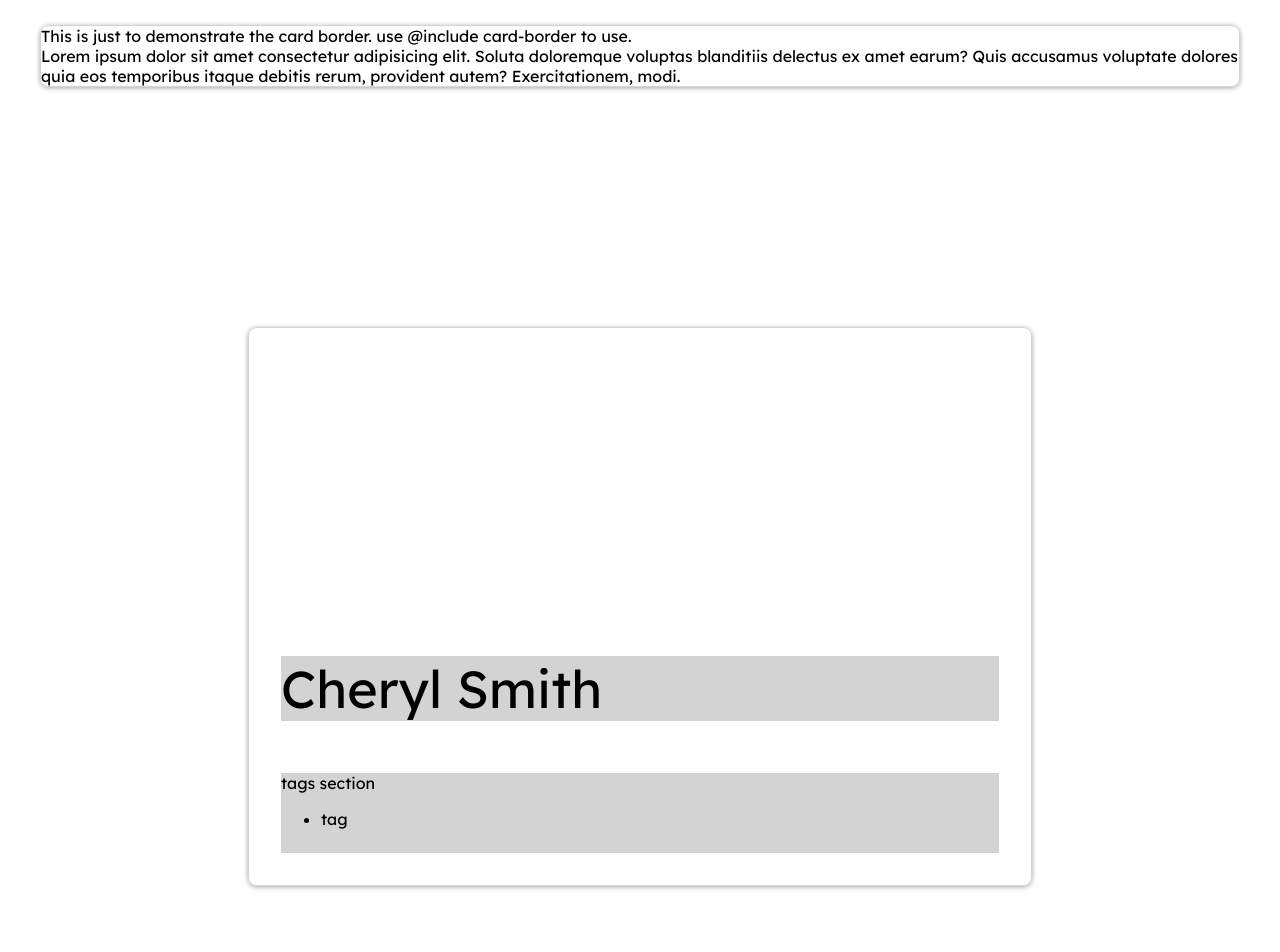
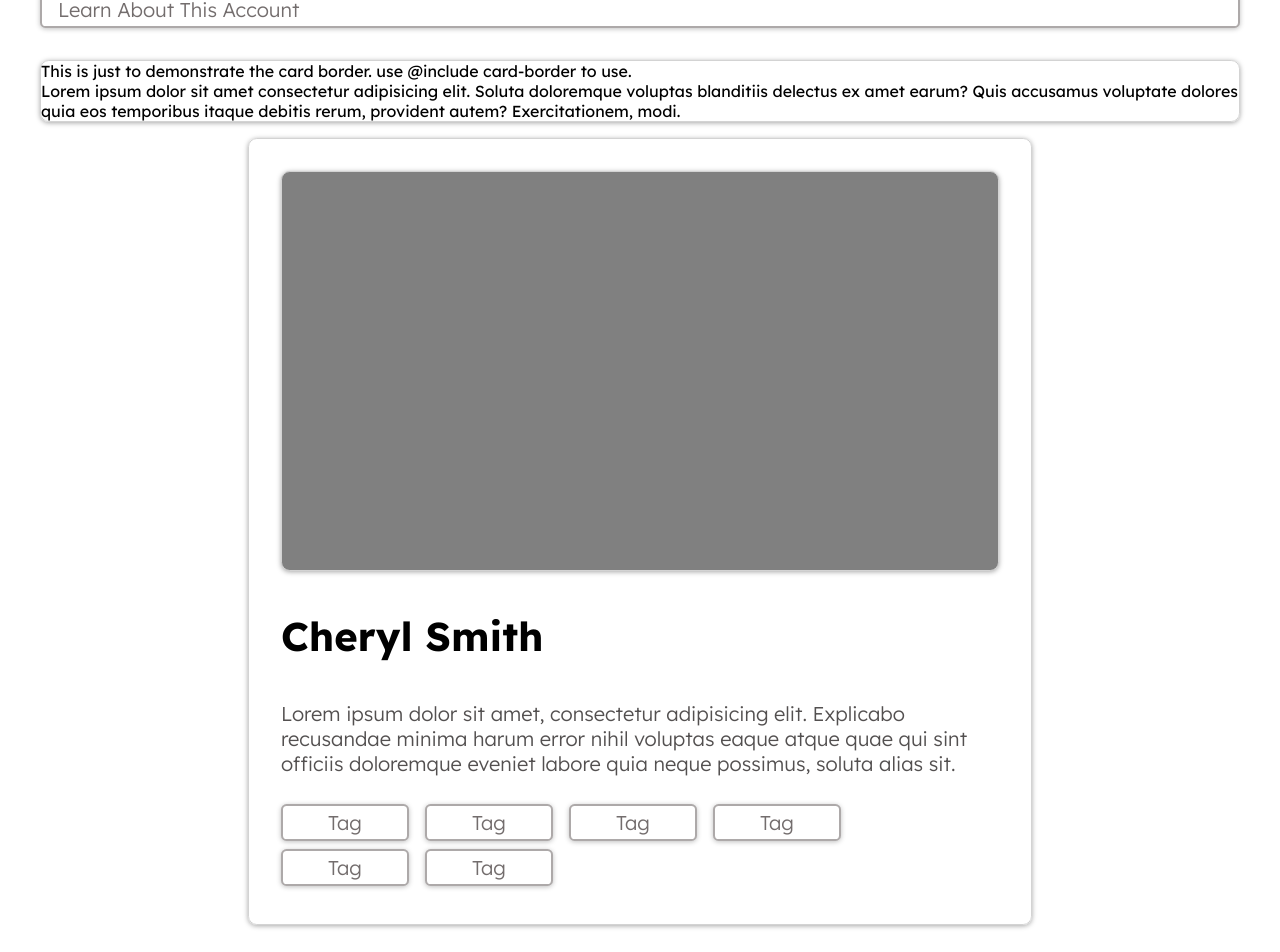
Before and after one commit to Brainstation-Hackonomics/front-end, a React (Vite) app: page / in a window 1280 px wide. Shown: the part 279-1231 px from the top of the page. Built offline with nearby package versions, Linux system fonts and the light colour scheme.

Commit message:
worked on profile card

```diff
--- a/src/Components/ProfileCard/ProfileCard.jsx
+++ b/src/Components/ProfileCard/ProfileCard.jsx
@@ -3,12 +3,22 @@ import "./ProfileCard.scss";
 function ProfileCard() {
   return (
     <figure className="profilecard">
-      <img className="profilecard__image"></img>
+      <div className="profilecard__image"></div>
       <h3 className="profilecard__header">Cheryl Smith</h3>
-      <section className="profilecard__tags">
-        tags section
+      <p className="profilecard__body">
+        Lorem ipsum dolor sit amet, consectetur adipisicing elit. Explicabo
+        recusandae minima harum error nihil voluptas eaque atque quae qui sint
+        officiis doloremque eveniet labore quia neque possimus, soluta alias
+        sit.
+      </p>
+      <section className="profilecard__tag-section">
         <ul className="profilecard__list">
-          <li className="profilecard__items">tag</li>
+          <li className="profilecard__items">Tag</li>
+          <li className="profilecard__items">Tag</li>
+          <li className="profilecard__items">Tag</li>
+          <li className="profilecard__items">Tag</li>
+          <li className="profilecard__items">Tag</li>
+          <li className="profilecard__items">Tag</li>
         </ul>
       </section>
     </figure>
--- a/src/Components/ProfileCard/ProfileCard.scss
+++ b/src/Components/ProfileCard/ProfileCard.scss
@@ -3,25 +3,50 @@
 
 .profilecard {
   padding: 2rem;
-  margin: 2rem;
+  margin: 1rem 2rem;
   @include card-border;
   @include tablet {
-    margin: 5rem;
+    margin: 1rem 5rem;
   }
   @include desktop {
-    margin: 15rem;
+    margin: 1rem 15rem;
   }
   &__image {
     background-color: grey;
     height: 15rem;
+    @include card-border;
+    @include tablet {
+      height: 20rem;
+    }
+    @include desktop {
+      height: 25rem;
+    }
   }
   &__header {
-    @include header-style;
-    // text-align: center;
-    background-color: lightgray;
+    font-size: 40px;
   }
-  &__tags {
-    height: 5rem;
-    background-color: lightgrey;
+  &__body {
+    color: $dark-grey;
+    @include body-medium;
+  }
+  &__tag-section {
+    height: 6rem;
+  }
+  &__list {
+    display: flex;
+    flex-direction: row;
+    flex-wrap: wrap;
+
+    @include reset;
+  }
+  &__items {
+    width: 5rem;
+    margin: 0.5rem 1rem 0 0;
+    display: inline;
+    text-align: center;
+    @include tag-style;
+    @include tablet {
+      width: 8rem;
+    }
   }
 }
--- a/src/styles/partials/_mixins.scss
+++ b/src/styles/partials/_mixins.scss
@@ -95,23 +95,24 @@
 
 //========Tags========
 @mixin tag-style {
-  color: $primary-red;
+  color: $grey;
   background-color: $primary-white;
-  padding: 0.25rem 0.5rem;
-  border: $primary-red solid 0.08rem;
+  padding: 0.25rem 0.75rem;
+  border: $light-grey solid 0.08rem;
   border-radius: 0.35rem;
-  display: inline-block;
   font-weight: 500;
   box-shadow: 0 0.063rem 0.313rem 0 rgba(0, 0, 0, 0.25);
+  text-decoration: none;
+  list-style: none;
   cursor: pointer;
   @include body-small;
   @include tablet {
-    padding: 0.5rem 0.75rem;
+    padding: 0.25rem 1rem;
     border-width: 0.15rem;
     @include body-medium;
   }
   &:hover {
-    background-color: $primary-red;
+    background-color: $light-grey;
     color: $primary-white;
   }
 }
--- a/src/styles/partials/_variables.scss
+++ b/src/styles/partials/_variables.scss
@@ -11,5 +11,9 @@ $primary-white: #ffffff;
 $button-blue: #007eab;
 $button-hover: #035e80;
 
+$dark-grey: #423f3fe8;
+$grey: #655f5fe8;
+$light-grey: #a7a2a2eb;
+
 //========Text======== //this is also temporary
 $primary-font: "Lexend Deca", serif;
```
